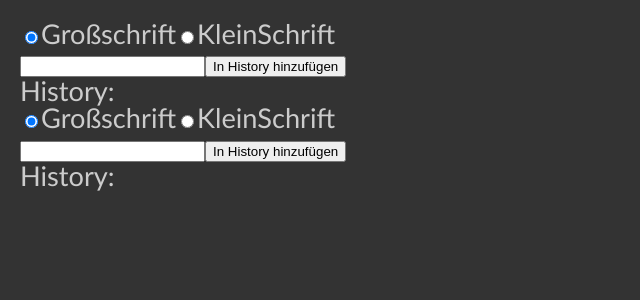
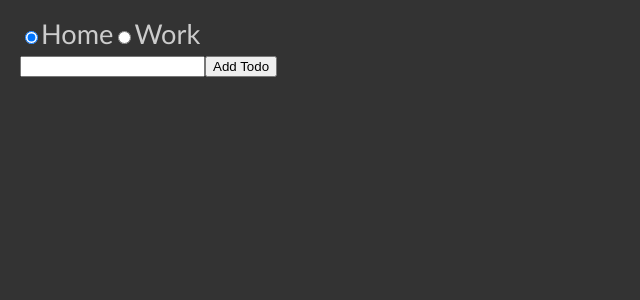
Before and after one commit to edwardtanguay/todolist-react-multiple-components, a React (Create React App) app: page / in a window 1280 px wide. Shown: the top 300 px of the page, without its empty margins (0-640 px from the left). Built offline with nearby package versions, Linux system fonts and the light colour scheme.

Commit message:
is todo list

```diff
--- a/src/App.js
+++ b/src/App.js
@@ -1,11 +1,10 @@
 import './App.scss';
-import { TextFormWithHistory } from './components/TextFormWithHistory';
+import { TodoList } from './components/TodoList';
 
 function App() {
 	return (
 		<div className="App">
-			<TextFormWithHistory/>
-			<TextFormWithHistory/>
+			<TodoList/>
 		</div>
 	);
 }
--- a/src/components/TextFormWithHistory.js
+++ /dev/null
@@ -1,36 +0,0 @@
-import { useState } from 'react';
-
-const _history = JSON.parse(localStorage.getItem('history'));
-
-export const TextFormWithHistory = () => {
-	const [textCase, setTextCase] = useState('uppercase');
-	const [text, setText] = useState('');
-	const [history, setHistory] = useState(_history === null ? [] : _history);
-
-	const handleButtonClick = () => {
-		const textForHistory = textCase === 'uppercase' ? text.toUpperCase() : text.toLowerCase();
-		history.push(textForHistory);
-		localStorage.setItem('history', JSON.stringify(history));
-		setHistory([...history]);
-	}
-
-	return (
-		<div>
-			<form>
-				<input id="uppercase" type="radio" name="textCase" value="uppercase" checked={textCase === "uppercase"} onChange={(e) => setTextCase(e.target.value)} />
-				<label htmlFor="uppercase">Großschrift</label>
-
-				<input id="lowercase" type="radio" name="textCase" value="lowercase" checked={textCase === "lowercase"} onChange={(e) => setTextCase(e.target.value)} />
-				<label htmlFor="lowercase">KleinSchrift</label>
-			</form>
-			<input type="text" value={text} onChange={(e) => setText(e.target.value)} />
-			<button onClick={(e) => handleButtonClick(e)}>In History hinzufügen</button>
-			<div className="history">
-				<h2>History:</h2>
-				<div className="content">
-					{history.map((m,i) => <div key={i}>{m}</div>)}
-				</div>
-			</div>
-		</div>
-	)
-};
--- /dev/null
+++ b/src/components/TodoList.js
@@ -0,0 +1,32 @@
+import { useState } from 'react';
+
+const _todoList = JSON.parse(localStorage.getItem('todoList'));
+
+export const TodoList = () => {
+	const [area, setArea] = useState('home');
+	const [todo, setTodo] = useState('');
+	const [todoList, setTodoList] = useState(_todoList === null ? [] : _todoList);
+
+	const handleButtonClick = () => {
+		todoList.push(`${todo} (${area})`);
+		localStorage.setItem('todoList', JSON.stringify(todoList));
+		setTodoList([...todoList]);
+	}
+
+	return (
+		<div>
+			<form>
+				<input id="home" type="radio" name="area" value="home" checked={area === "home"} onChange={(e) => setArea(e.target.value)} />
+				<label htmlFor="home">Home</label>
+
+				<input id="work" type="radio" name="area" value="work" checked={area === "work"} onChange={(e) => setArea(e.target.value)} />
+				<label htmlFor="work">Work</label>
+			</form>
+			<input type="todo" value={todo} onChange={(e) => setTodo(e.target.value)} />
+			<button onClick={(e) => handleButtonClick(e)}>Add Todo</button>
+			<div className="todoList">
+				{todoList.map((m, i) => <div key={i}>{m}</div>)}
+			</div>
+		</div>
+	)
+};
```
Also changed, not shown: dev/notes.txt.
